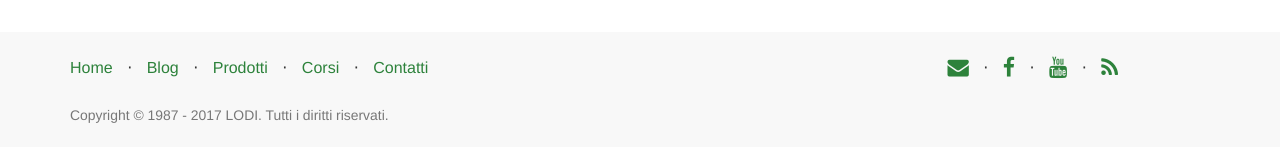
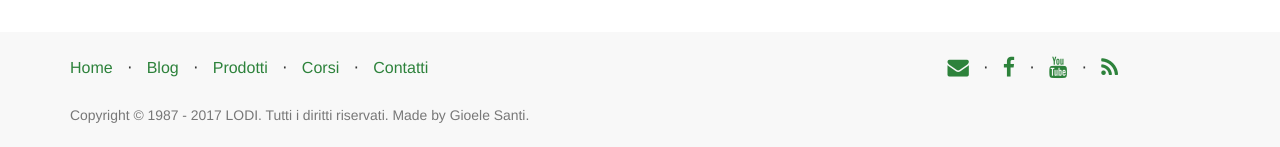
Before and after one commit to gioele-santi/cucina-di-lodi.github.io, a Jekyll site: the page built from index.md, in a window 1280 px wide. Shown: the part 1142-1289 px from the top of the page. Built offline with Jekyll 4.4.1, drawn with Linux system fonts in a browser that asks for light colours; nearby versions of some CDN libraries.

Commit message:
Update footer.html
Added website author.

```diff
--- a/_includes/footer.html
+++ b/_includes/footer.html
@@ -69,7 +69,7 @@
 
         <div class="row">
             <div class="col-md-9">
-                <p class="copyright text-muted small">{{ site.copyright }}</p>
+                <p class="copyright text-muted small">{{ site.copyright }} Made by Gioele Santi.</p>
             </div>
         </div>
 
```
